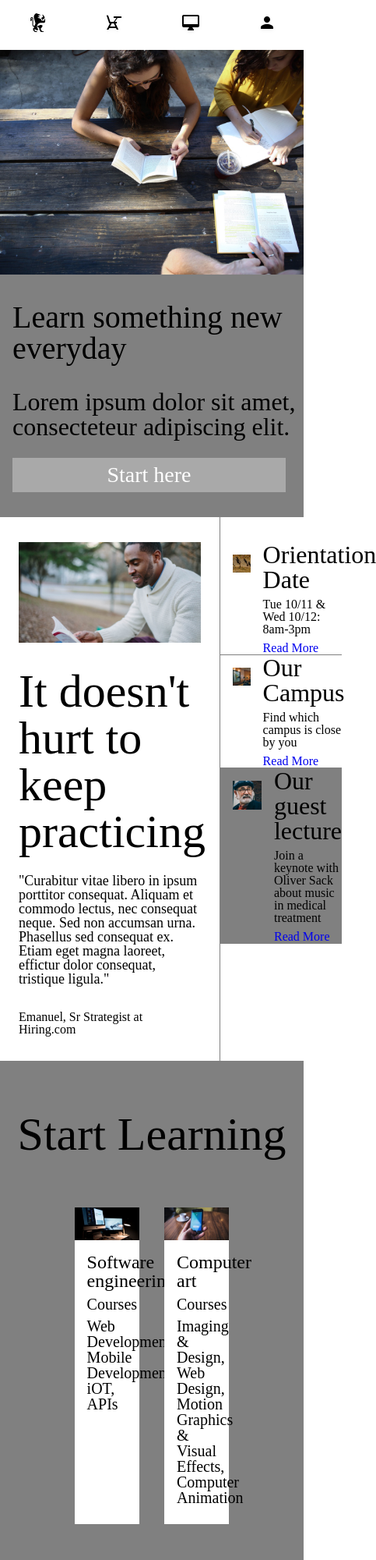
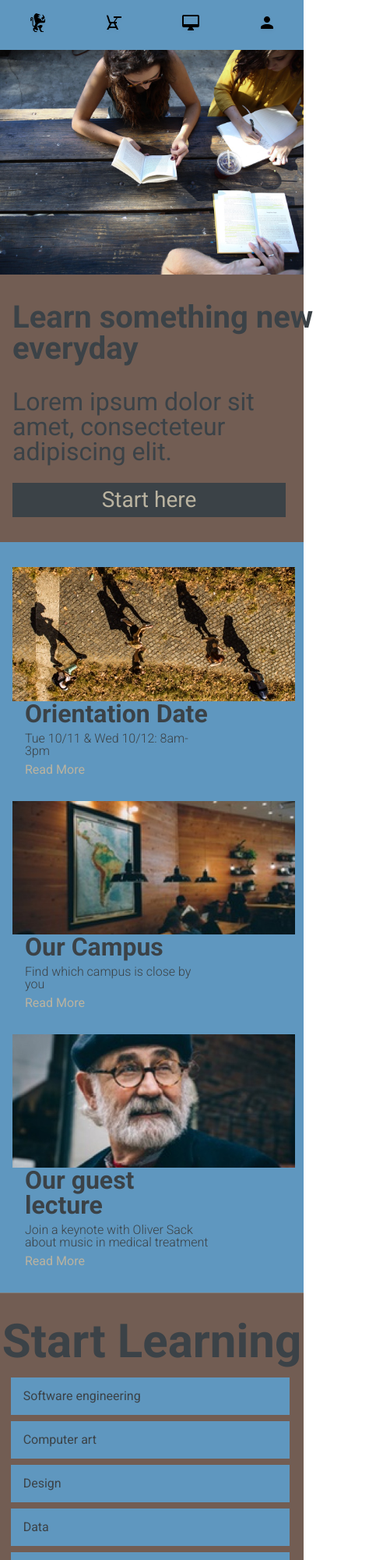
Before and after one commit to C-Bazar/Colmar, a plain HTML site: page index.html in a window 390 px wide. Shown: the top 2000 px of the page at 78% size, 483 px wide, since content can reach past the window. Drawn offline with Linux system fonts and the light colour scheme.

Commit message:
Final desktop and mobile build, colored

```diff
--- a/index.html
+++ b/index.html
@@ -2,6 +2,7 @@
 <html>
   <head>
     <link href="resources/css/reset.css" type="text/css" rel="stylesheet" />
+    <link href="https://fonts.googleapis.com/css?family=Roboto:300,400,700" rel="stylesheet">
     <link href="resources/css/style.css" type="text/css" rel="stylesheet" />
     <meta charset="utf-8">
     <title>Colmar Academy</title>
@@ -11,21 +12,21 @@
     <header class="desktop flex">
       <div class="logo flex">
         <img src="resources/img/ic-logo.svg" alt="An icon of a standing lion" />
-        <span><strong>Colmar</strong> Academy</span>
+        <span><strong>COLMAR</strong>ACADEMY</span>
       </div>
       <nav>
         <ul class="flex">
           <li>
-            On campus
+            <a href="#">On campus</a>
           </li>
           <li>
-            Online
+            <a href="#">Online</a>
           </li>
           <li>
-            For companies
+            <a href="#">For companies</a>
           </li>
           <li>
-            Sign in
+            <a href="#">Sign in</a>
           </li>
         </ul>
       </nav>
@@ -52,14 +53,14 @@
       <div class="flex column banner-sidebar">
         <h1>Learn something new everyday</h1>
         <h2>Lorem ipsum dolor sit amet, consecteteur adipiscing elit.</h2>
-        <div class="button">
+        <a href="#" class="button">
           Start here
-        </div>
+        </a>
       </div>
     </section>
     <!-- Information Section-->
     <section class="flex information">
-      <div class="info-left flex column">
+      <div class="info-left flex column desktop">
         <img src="resources/img/information-main.jpg"  alt="A man reading a book outside" />
         <h1>It doesn't hurt to keep practicing</h1>
         <p>
@@ -70,8 +71,9 @@
       <div class="info-right flex column">
         <div class="info-bite flex">
           <div class="img-container">
-            <img src="resources/img/information-orientation.jpg" alt="Aerial view of people walking along a trail" />
+            <img class="desktop" src="resources/img/information-orientation.jpg" alt="Aerial view of people walking along a trail" />
           </div>
+          <img class="mobile" src="resources/img/information-orientation-mobile.jpg"  alt="Aerial view of people walking along a trail" />
           <div class="info-text flex column">
             <h2>Orientation Date</h2>
             <span>Tue 10/11 & Wed 10/12: 8am-3pm</span>
@@ -80,8 +82,9 @@
         </div>
         <div class="info-bite flex">
           <div class="img-container">
-            <img src="resources/img/information-campus.jpg" alt="A wooden wall, with a map of South America hanging on it"/>
+            <img class="desktop" src="resources/img/information-campus.jpg" alt="A wooden wall, with a map of South America hanging on it"/>
           </div>
+          <img class="mobile" src="resources/img/information-campus-mobile.jpg" alt="A wooden wall, with a map of South America hanging on it"/>
           <div class="info-text flex column">
             <h2>Our Campus</h2>
             <span>Find which campus is close by you</span>
@@ -90,8 +93,9 @@
         </div>
         <div class="info-bite flex">
           <div class="img-container">
-            <img src="resources/img/information-guest-lecture.jpg" alt="A picture of Oliver Sacks, and older man with a cap and tortoiseshell glasses" />
+            <img class="desktop" src="resources/img/information-guest-lecture.jpg" alt="A picture of Oliver Sack, an older man with a cap and tortoiseshell glasses" />
           </div>
+          <img class="mobile" src="resources/img/information-guest-lecture-mobile.jpg" alt="A picture of Oliver Sack, an older man with a cap and tortoiseshell glasses" />
           <div class="info-text flex column">
             <h2>Our guest lecture</h2>
             <span>Join a keynote with Oliver Sack about music in medical treatment</span>
@@ -103,7 +107,29 @@
     <!-- Courses Section -->
     <section class="courses">
       <h1>Start Learning</h1>
-      <div class="course-container flex">
+      <div class="flex column mobile mobile-courses">
+        <ul>
+          <li>
+            Software engineering
+          </li>
+          <li>
+            Computer art
+          </li>
+          <li>
+            Design
+          </li>
+          <li>
+            Data
+          </li>
+          <li>
+            Business
+          </li>
+          <li>
+            Marketing
+          </li>
+        </ul>
+      </div>
+      <div class="course-container flex desktop">
         <div class="course flex column">
           <img src="resources/img/course-software.jpg" />
           <h3>Software engineering</h3>
@@ -160,12 +186,12 @@
       <div class="thesis-container flex">
         <div class="thesis-left flex column">
           <video width=1920px height=1080px controls><source src="resources/videos/thesis.mp4" />Your browser does not support the video tag</video>
-          <h3>Reimagine urban</h3>
-          <p>
+          <h3 class="desktop">Reimagine urban</h3>
+          <p class="desktop">
             "Curabitur vitae libero in ipsum porttitor consequat. Aliquam et commodo lectus, nec consequat neque. Sed non accumsan urna. Phasellus sed consequat ex. Etiam eget magna laoreet, effictur dolor consequat, tristique ligula."
           </p>
         </div>
-        <div class="thesis-right">
+        <div class="thesis-right desktop">
           <div class="info-bite flex">
             <div class="img-container">
               <img src="resources/img/thesis-fisma.jpg" alt="A hand highlighting some documents"/>
@@ -192,7 +218,7 @@
       <div class="footer flex">
         <span>Copyright 2016 Colmar Academy. All rights reserved</span>
         <nav>
-          <ul class="flex">
+          <ul class="flex desktop">
             <li>
               Terms
             </li>
--- a/resources/css/style.css
+++ b/resources/css/style.css
@@ -1,14 +1,29 @@
 html {
   font-size: 16px;
+  font-family: Roboto, sans-serif;
+  color: #3B4247;
+}
+strong {
+  font-weight: bold;
+  color: black;
+}
+h1, h2, h3, h4, h5, h6 {
+  font-weight: bold;
 }
 header {
   height: 64px;
   width: 100%;
   justify-content: space-between;
   align-items: center;
+  background-color: #5F97BF;
+}
+p, span {
+  font-weight: 300;
 }
 .logo span {
   align-self: center;
+  font-size: 24px;
+  color: #725D53;
 }
 .flex {
   display: flex;
@@ -20,8 +35,10 @@ div.logo {
   padding-left: 1.5rem;
   height: 32px;
 }
-header ul li {
+header ul li a {
 padding-left: 1rem;
+font-weight: bold;
+color: #BAB3A0;
 }
 header ul li:last-child {
 padding-right: 1.5rem;
@@ -33,7 +50,7 @@ padding-right: 1.5rem;
   flex-direction: column;
 }
 .banner {
-  background-color: grey;
+  background-color: #725D53;
 }
 .banner-img {
   padding: 32px 24px;
@@ -60,16 +77,20 @@ h2 {
 .banner-sidebar h2 {
   text-align: left;
   padding-top: 12px;
+  font-weight: normal;
 }
 .banner-sidebar .button {
-  color: white;
-  background-color: darkgrey;
+  color: #BAB3A0;
+  background-color: #3B4247;
   width: 90%;
   padding: 8px 0;
   font-size: 28px;
   text-align: center;
   align-self: flex-start;
   margin-top: 16px;
+}
+.information {
+  background-color: #5F97BF;
 }
 .info-left {
   width: 60%;
@@ -93,14 +114,16 @@ h2 {
 .info-right {
   width: 40%;
   padding-top: 32px;
-  border-left: 1px solid grey;
+  border-left: 1px solid #725D53;
 }
 .information .info-bite {
   width: 100%;
   border-bottom: 1px solid grey;
 }
-.information .info-bite:last-child {
-  background-color: grey;
+.information .info-bite:hover {
+  background-color: #725D53;
+  transition-property: background-color;
+  transition-duration: 1s;
 }
 .info-bite .img-container {
   width: 35%;
@@ -121,8 +144,11 @@ h2 {
 .info-text span {
   padding: 8px 0;
 }
+.info-text a {
+  color: #BAB3A0;
+}
 .courses {
-  background-color: grey;
+  background-color: #725D53;
   width: 100%;
   padding: 32px 0px;
 }
@@ -138,7 +164,7 @@ h2 {
 }
 .course {
   max-width: 30%;
-  background-color: white;
+  background-color: #5F97BF;
   margin: 32px 16px;
   font-size: 20px;
 }
@@ -156,6 +182,9 @@ h2 {
 .course p {
   padding-left: 16px;
   padding-bottom: 24px;
+}
+.thesis {
+  background-color: #5F97BF;
 }
 .thesis h1 {
   width: 100%;
@@ -178,13 +207,15 @@ h2 {
 .thesis-right {
   width: 40%;
 }
-.thesis-right .info-bite:first-child {
-  background-color: grey;
+.thesis-right .info-bite:hover {
+  background-color: #725D53;
+  transition: background-color 1.0s linear 0s;
 }
 .footer {
   padding: 16px 24px;
   justify-content: space-between;
-  border-top: 1px solid grey;
+  border-top: 1px solid #3B4247;
+  background-color: #725D53;
 }
 .footer nav ul li {
   padding-left: 8px;
@@ -205,6 +236,9 @@ video {
 @media only screen and (max-width: 480px) {
   .desktop {
     display: none;
+  }
+  .mobile {
+    display: inline-block;
   }
   header.mobile {
     justify-content: space-around;
@@ -235,4 +269,63 @@ video {
     margin-top: 24px;
     margin-bottom: 32px;
   }
+  .info-right {
+    width: 100%;
+    padding-top: 0px;
+  }
+  .information .info-bite {
+    width: 100%;
+    border: 0px solid white;
+    flex-direction: column;
+    padding-left: 16px;
+    padding-right: 16px;
+  }
+  .info-bite h2,  .info-bite span,  .info-bite a {
+    padding-left: 16px;
+  }
+  .info-bite img {
+    max-width: 93%;
+  }
+  .information .info-bite:last-child {
+    padding-bottom: 32px;
+  }
+  .info-right {
+    border-left: 0px;
+  }
+  .courses {
+    background-color: #725D53;
+    border-top: 1px solid grey;
+    border-bottom: 1px solid grey;
+  }
+  .courses h1 {
+    padding-top: 0px;
+  }
+  .mobile-courses {
+    display: flex;
+    justify-content: space-around;
+    align-items: center;
+    width: 100%;
+    padding-top: 16px;
+  }
+  .mobile-courses ul {
+    width: 93%;
+  }
+  .mobile-courses ul li {
+    background-color: #5F97BF;
+    display: block;
+    padding: 16px;
+    text-align: left;
+    margin-bottom: 8px;
+    width: 90%;
+  }
+  .thesis {
+    background-color: #5F97BF;
+  }
+  .thesis-left {
+    width: 100%;
+    padding: 0px;
+  }
+  .footer {
+    background-color: #725D53;
+  }
 }
```
